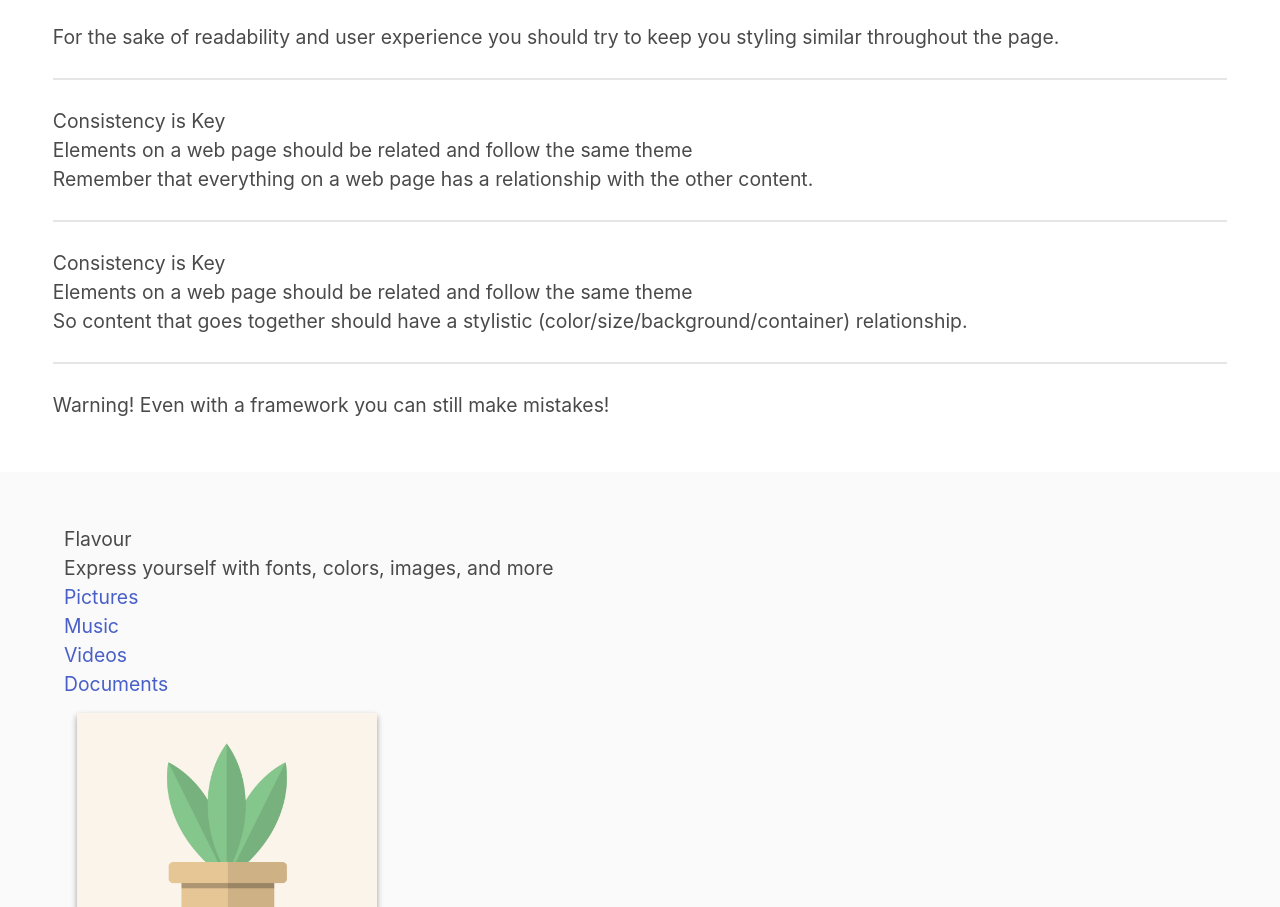
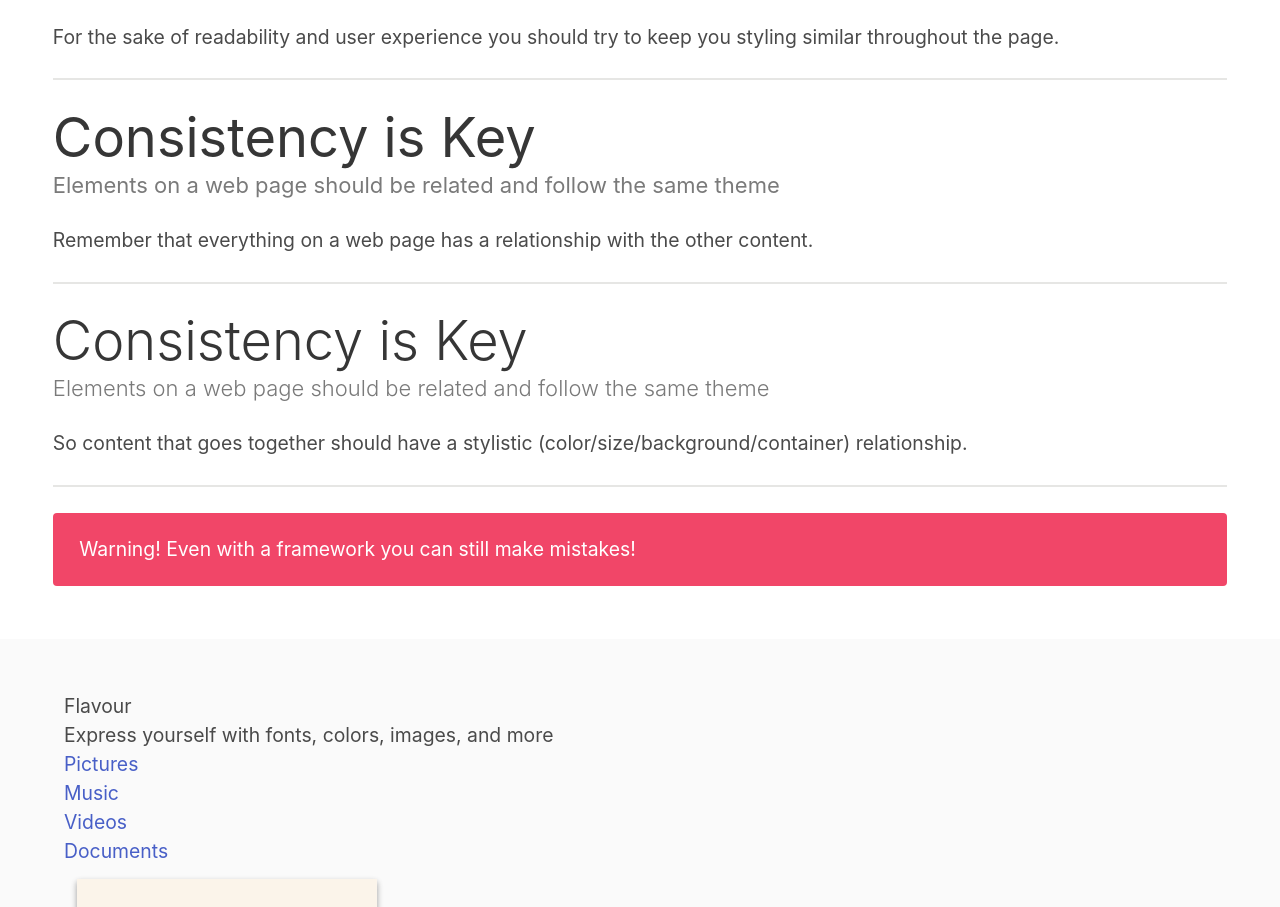
Before and after one commit to jdmar3-comp426/a02-cvunc, a website: page index.html in a window 1280 px wide. Shown: the part 1040-1947 px from the top of the page. Drawn offline with nearby package versions, Linux system fonts and the light colour scheme; a web font is replaced by a local one.

Commit message:
Starting to add styles

```diff
--- a/index.html
+++ b/index.html
@@ -65,22 +65,22 @@
         </div>
         <hr>
         <div class="">
-            <h1 class="">Consistency is Key</h1>
-            <h5 class="">Elements on a web page should be related and follow the same theme</h5>
+            <h1 class="title has-text-weight-normal">Consistency is Key</h1>
+            <h5 class="subtitle has-text-grey has-text-weight-normal">Elements on a web page should be related and follow the same theme</h5>
             <p>
 	    	Remember that everything on a web page has a relationship with the other content.
 	    </p>
         </div>
         <hr>
         <div class="">
-            <h1 class="">Consistency is Key</h1>
-            <h5 class="">Elements on a web page should be related and follow the same theme</h5>
+            <h1 class="title has-text-weight-light">Consistency is Key</h1>
+            <h5 class="subtitle has-text-grey has-text-weight-light">Elements on a web page should be related and follow the same theme</h5>
             <p>
 	    	So content that goes together should have a stylistic (color/size/background/container) relationship.
 	    </p>
         </div>
         <hr>
-        <div class="">
+        <div class="notification is-danger">
             <p><span class="">Warning! </span>Even with a framework you can still make mistakes!</p>
         </div>
     </div>
```
